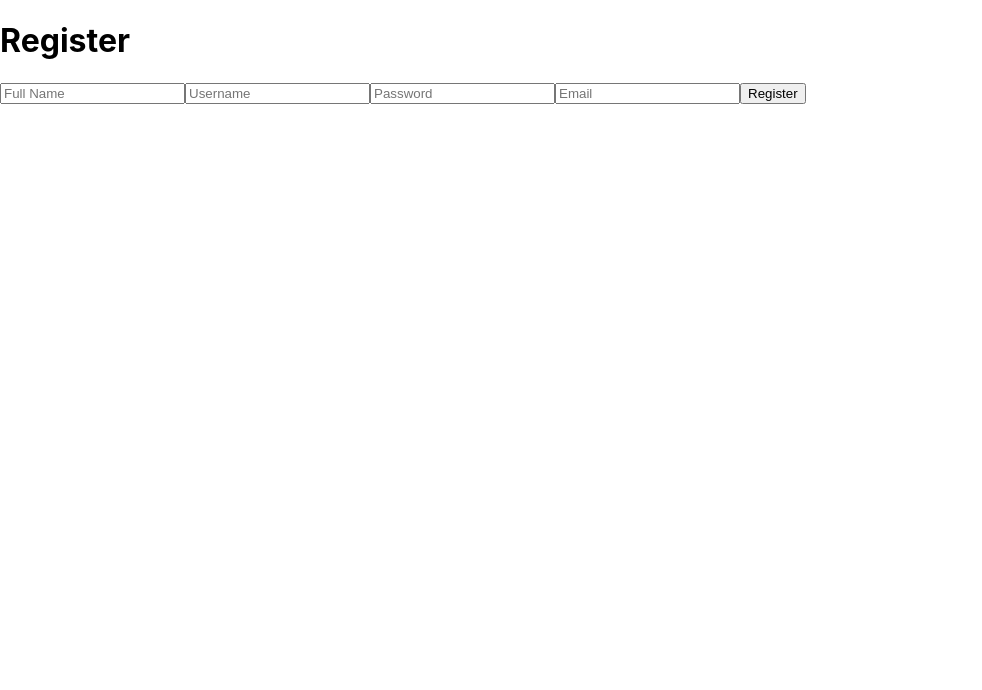
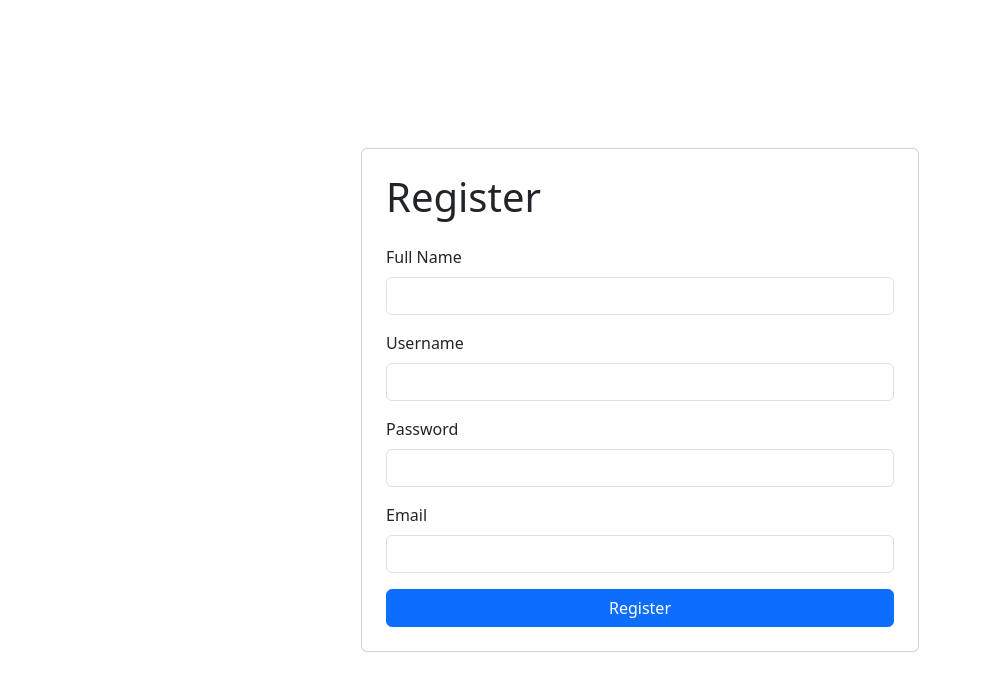
Before and after one commit to HaroldCV/Zombie-proyect-SI, a React (Create React App) app in the folder frontend_/: page /register in a window 1280 px wide. Shown: the top 690 px of the page, without its empty margins (0-982 px from the left). Built offline with nearby package versions, Linux system fonts and the light colour scheme.

Commit message:
añadidos_estilos_register.js

```diff
--- a/frontend_/src/components/register.js
+++ b/frontend_/src/components/register.js
@@ -1,6 +1,8 @@
 import React, { useState } from 'react';
 import axios from 'axios';
 import { useNavigate } from 'react-router-dom';
+import Swal from 'sweetalert2';
+import 'bootstrap/dist/css/bootstrap.min.css';
 
 function Register() {
   const navigate = useNavigate();
@@ -8,7 +10,6 @@ function Register() {
   const [username, setUsername] = useState('');
   const [password, setPassword] = useState('');
   const [email, setEmail] = useState('');
-  const [errorMessage, setErrorMessage] = useState('');
 
   const handleRegister = async () => {
     try {
@@ -21,26 +22,79 @@ function Register() {
 
       if (response.data.success) {
         // Registro exitoso
-        console.log(response.data.message);
-        navigate('/login'); // Redireccionar al login
+        Swal.fire({
+          icon: 'success',
+          title: 'Registration Successful',
+          text: response.data.message,
+        }).then(() => {
+          navigate('/login'); // Redireccionar al login
+        });
       } else {
         // Error en el registro
-        setErrorMessage(response.data.message);
+        Swal.fire({
+          icon: 'error',
+          title: 'Registration Error',
+          text: response.data.message,
+        });
       }
     } catch (error) {
       console.log(error);
+      Swal.fire({
+        icon: 'error',
+        title: 'Registration Error',
+        text: 'An error occurred during registration.',
+      });
     }
   };
 
   return (
-    <div>
-      <h1>Register</h1>
-      {errorMessage && <p>{errorMessage}</p>}
-      <input type="text" placeholder="Full Name" value={fullname} onChange={(e) => setFullname(e.target.value)} />
-      <input type="text" placeholder="Username" value={username} onChange={(e) => setUsername(e.target.value)} />
-      <input type="password" placeholder="Password" value={password} onChange={(e) => setPassword(e.target.value)} />
-      <input type="text" placeholder="Email" value={email} onChange={(e) => setEmail(e.target.value)} />
-      <button onClick={handleRegister}>Register</button>
+    <div className="container d-flex justify-content-center align-items-center vh-100">
+      <div className="card p-4 w-50">
+        <h1 className="mb-4">Register</h1>
+        <div className="mb-3">
+          <label htmlFor="fullname" className="form-label">Full Name</label>
+          <input
+            type="text"
+            className="form-control"
+            id="fullname"
+            value={fullname}
+            onChange={(e) => setFullname(e.target.value)}
+          />
+        </div>
+        <div className="mb-3">
+          <label htmlFor="username" className="form-label">Username</label>
+          <input
+            type="text"
+            className="form-control"
+            id="username"
+            value={username}
+            onChange={(e) => setUsername(e.target.value)}
+          />
+        </div>
+        <div className="mb-3">
+          <label htmlFor="password" className="form-label">Password</label>
+          <input
+            type="password"
+            className="form-control"
+            id="password"
+            value={password}
+            onChange={(e) => setPassword(e.target.value)}
+          />
+        </div>
+        <div className="mb-3">
+          <label htmlFor="email" className="form-label">Email</label>
+          <input
+            type="text"
+            className="form-control"
+            id="email"
+            value={email}
+            onChange={(e) => setEmail(e.target.value)}
+          />
+        </div>
+        <button className="btn btn-primary" onClick={handleRegister}>
+          Register
+        </button>
+      </div>
     </div>
   );
 }
```
